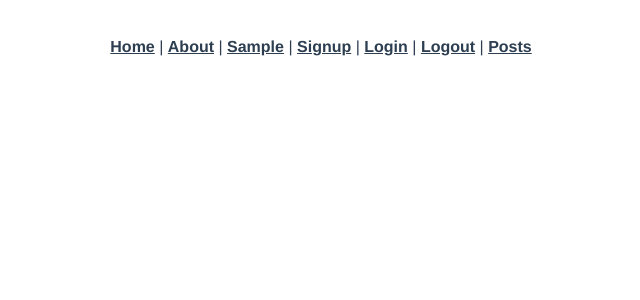
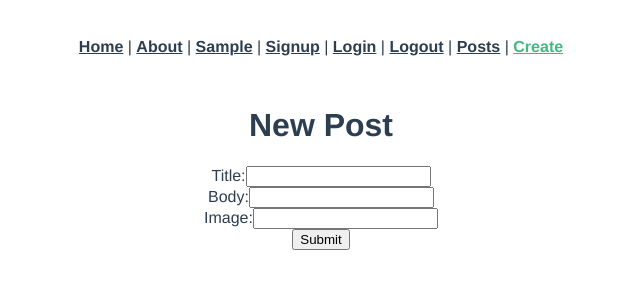
Before and after one commit to howema/blog-frontend-app, a Vue app: page /posts/new in a window 1280 px wide. Shown: the top 300 px of the page, without its empty margins (319-959 px from the left). Built offline with nearby package versions, Linux system fonts and the light colour scheme.

Commit message:
Adds postsnew page

```diff
--- a/src/App.vue
+++ b/src/App.vue
@@ -14,6 +14,8 @@
       <router-link to="/logout">Logout</router-link>
       |
       <router-link to="/posts">Posts</router-link>
+      |
+      <router-link to="/posts/new">Create</router-link>
     </div>
     <router-view />
   </div>
--- a/src/router/index.js
+++ b/src/router/index.js
@@ -6,6 +6,7 @@ import Signup from "../views/Signup.vue";
 import Login from "../views/Login.vue";
 import Logout from "../views/Logout.vue";
 import PostsIndex from "../views/PostsIndex.vue";
+import PostsNew from "../views/PostsNew.vue";
 
 Vue.use(VueRouter);
 
@@ -32,6 +33,7 @@ const routes = [
   { path: "/login", name: "login", component: Login },
   { path: "/logout", name: "logout", component: Logout },
   { path: "/posts", name: "postsindex", component: PostsIndex },
+  { path: "/posts/new", name: "postsnew", component: PostsNew },
 ];
 
 const router = new VueRouter({
--- a/src/views/PostsIndex.vue
+++ b/src/views/PostsIndex.vue
@@ -1,10 +1,11 @@
 <template>
   <div class="postsindex">
-    <h1>Posts Index</h1>
+    <h1>Here Come the Posts!</h1>
     <div v-for="post in posts" :key="post.id">
-      <h2>Title: {{ post.title }} </h2>
-      <p>Body: {{ post.body }} </p>
+      <h2>{{ post.title }}</h2>
+      <p>{{ post.body }}</p>
       <img v-bind:src="post.image" alt="post.title" />
+      <p></p>
       <button>Buttonz!</button>
     </div>
   </div>
--- /dev/null
+++ b/src/views/PostsNew.vue
@@ -0,0 +1,45 @@
+<template>
+  <div class="PostsNew">
+    <form v-on:submit.prevent="submit()">
+      <h1>New Post</h1>
+      <ul>
+        <li v-for="error in errors" v-bind:key="error">{{ error }}</li>
+      </ul>
+      <div>
+        <label>Title:</label>
+        <input type="text" v-model="newPostsParams.title" />
+      </div>
+      <div>
+        <label>Body:</label>
+        <input type="text" v-model="newPostsParams.body" />
+      </div>
+      <div>
+        <label>Image:</label>
+        <input type="text" v-model="newPostsParams.image" />
+      </div>
+      <input type="submit" value="Submit" />
+    </form>
+  </div>
+</template>
+
+<script>
+import axios from "axios";
+
+export default {
+  data: function () {
+    return {
+      errors: [],
+      newPostsParams: {},
+    };
+  },
+  methods: {
+    createPost: function () {
+      console.log("Creating that post!");
+      axios.post("/posts", this.newPostsParams).then((response) => {
+        this.$router.push("/posts");
+        console.log(response.data);
+      });
+    },
+  },
+};
+</script>
```
